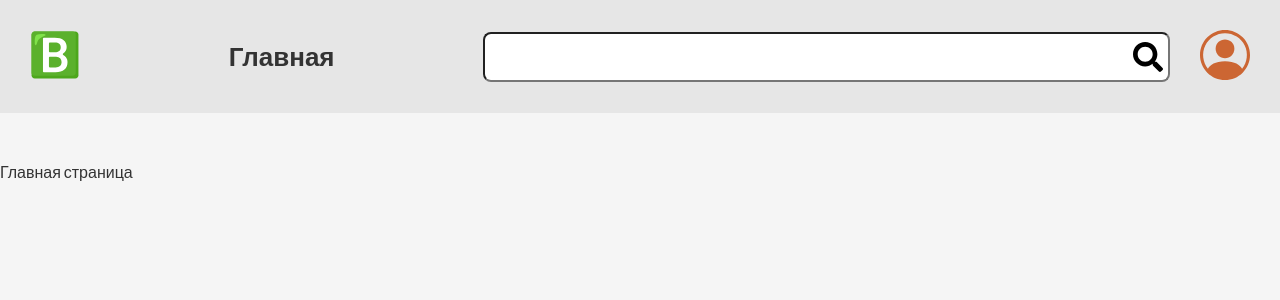
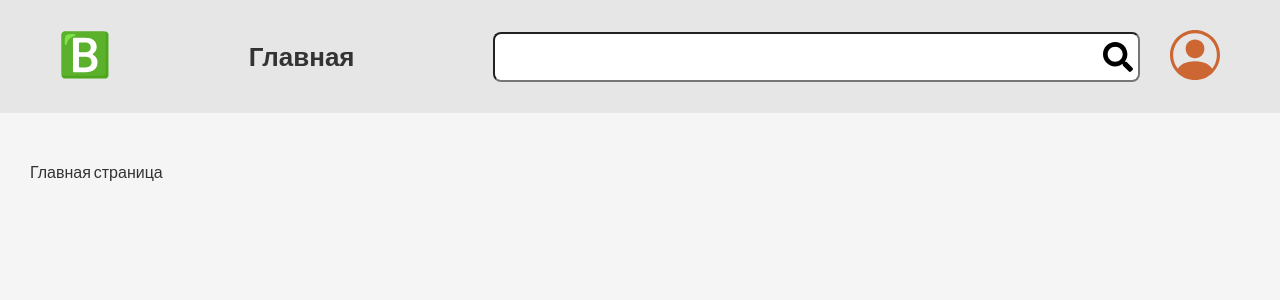
Before and after one commit to GuzeevZhenya/Blogget, a React (Create React App) app: page / in a window 1280 px wide. Shown: the top 300 px of the page. Built offline with nearby package versions, Linux system fonts and the light colour scheme.

Commit message:
fix bugs

```diff
--- a/src/components/Layout/Layout.module.css
+++ b/src/components/Layout/Layout.module.css
@@ -1,3 +1,11 @@
-.container{
+.container {
+    max-width: 1420px;
+    padding: 0 15px;
+    margin: 0 auto;
+  }
 
-}
+  @media (min-width: 768px) {
+    .container {
+      padding: 0 30px;
+    }
+  }
```
